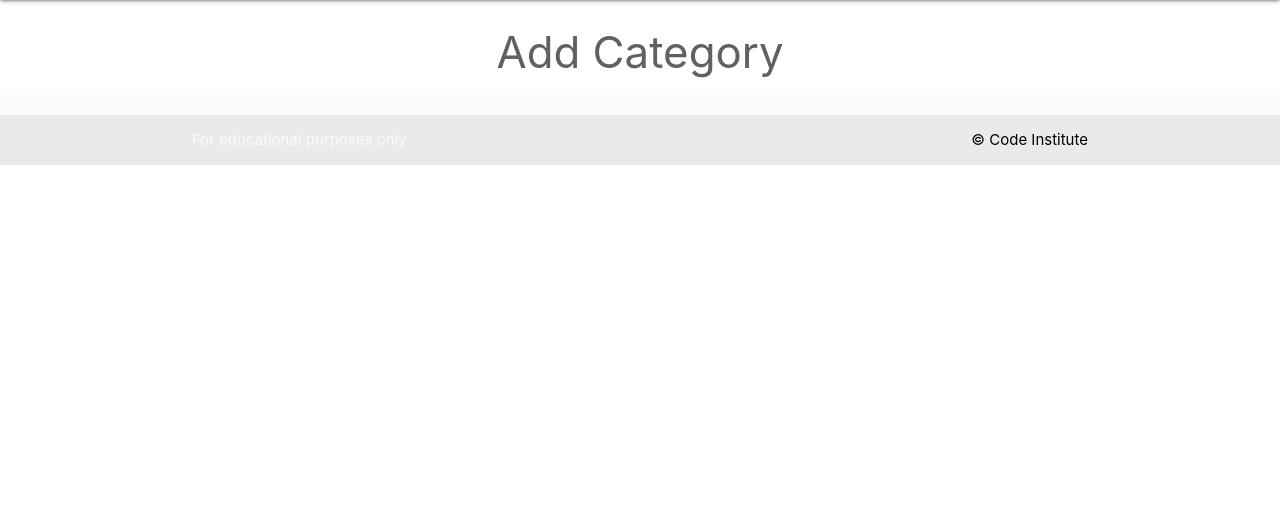
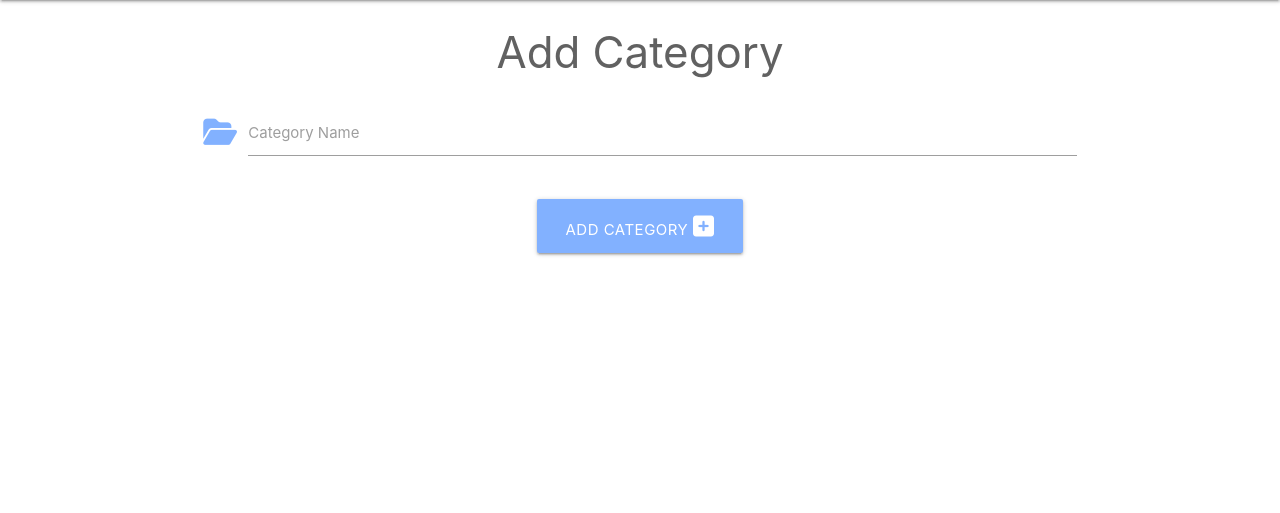
Before and after one commit to KevinDGnanih/flask-sqlalchemy-task-manager, a Flask app: page /add_category in a window 1280 px wide. Shown: the part 64-577 px from the top of the page. Run offline with Flask 2, Linux system fonts and the light colour scheme; some libraries are stand-ins or nearby versions.

Commit message:
Add category POST

```diff
--- a/taskmanager/routes.py
+++ b/taskmanager/routes.py
@@ -1,4 +1,4 @@
-from flask import render_template
+from flask import render_template, request, redirect, url_for
 from taskmanager import app, db
 from taskmanager.models import Category, Task
 
@@ -16,4 +16,9 @@ def categories():
 
 @app.route("/add_category", methods=["GET", "POST"])
 def add_category():
+    if request.method == "POST":
+        category = Category(category_name=request.form.get("category_name"))
+        db.session.add(category)
+        db.session.commit()
+        return redirect(url_for("categories"))
     return render_template("add_category.html")
--- a/taskmanager/templates/add_category.html
+++ b/taskmanager/templates/add_category.html
@@ -1,6 +1,30 @@
 {% extends "base.html" %}
 {% block content %}
 
-<h3 class="grey-text text-darken-2 center-align" >Add Category</h3>
+<h3 class="grey-text text-darken-2 center-align">Add Category</h3>
+
+<div class="row card_panel">
+    <form class="col s12" method="POST" action="{{ url_for('add_category') }}">
+        <!-- Category Name-->
+        <div class="row">
+            <div class="input-field col s12">
+                <i class="fa-solid fa-folder-open prefix blue-text text-accent-1"></i>
+                <input id="category_name" name="category_name" minlength="3" maxlength="25" type="text" class="validate"
+                    required>
+                <label for="category_name">Category Name</label>
+            </div>
+        </div>
+        <!-- Submit Button-->
+        <div class="row">
+            <div class="col-12 center-align">
+                <button type="submit" class="btn-large blue accent-1">
+                    Add Category <i class="fa-solid fa-square-plus"></i>
+                </button>
+            </div>
+        </div>
+</div>
+
+</form>
+</div>
 
 {% endblock %}
--- a/taskmanager/templates/base.html
+++ b/taskmanager/templates/base.html
@@ -9,7 +9,7 @@
     <link rel="stylesheet" href="https://cdnjs.cloudflare.com/ajax/libs/font-awesome/6.1.1/css/all.min.css">
     <!-- Compiled and minified CSS -->
     <link rel="stylesheet" href="https://cdnjs.cloudflare.com/ajax/libs/materialize/1.0.0/css/materialize.min.css">
-    <link rel="stylesheet" href="{{ url_for('static', filename='css/style,css') }} ">
+    <link rel="stylesheet" href="{{ url_for('static', filename='css/style.css') }} ">
     <title>Task Manager</title>
 </head>
 
```
